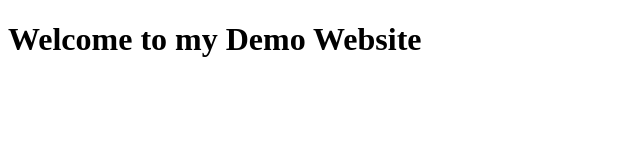
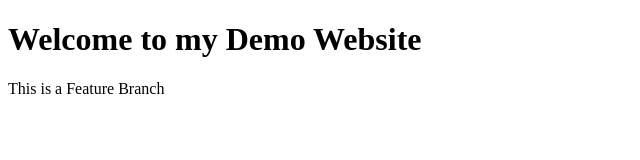
Before and after one commit to krishpat0/Demo_Website, a plain HTML site: page index.html in a window 1280 px wide. Shown: the whole page, without its empty margins (0-640 px from the left). Drawn offline with Linux system fonts and the light colour scheme.

Commit message:
add feature branch p tag

```diff
--- a/index.html
+++ b/index.html
@@ -7,5 +7,6 @@
   </head>
   <body>
     <h1>Welcome to my Demo Website</h1>
+    <p>This is a Feature Branch</p>
   </body>
 </html>
```
